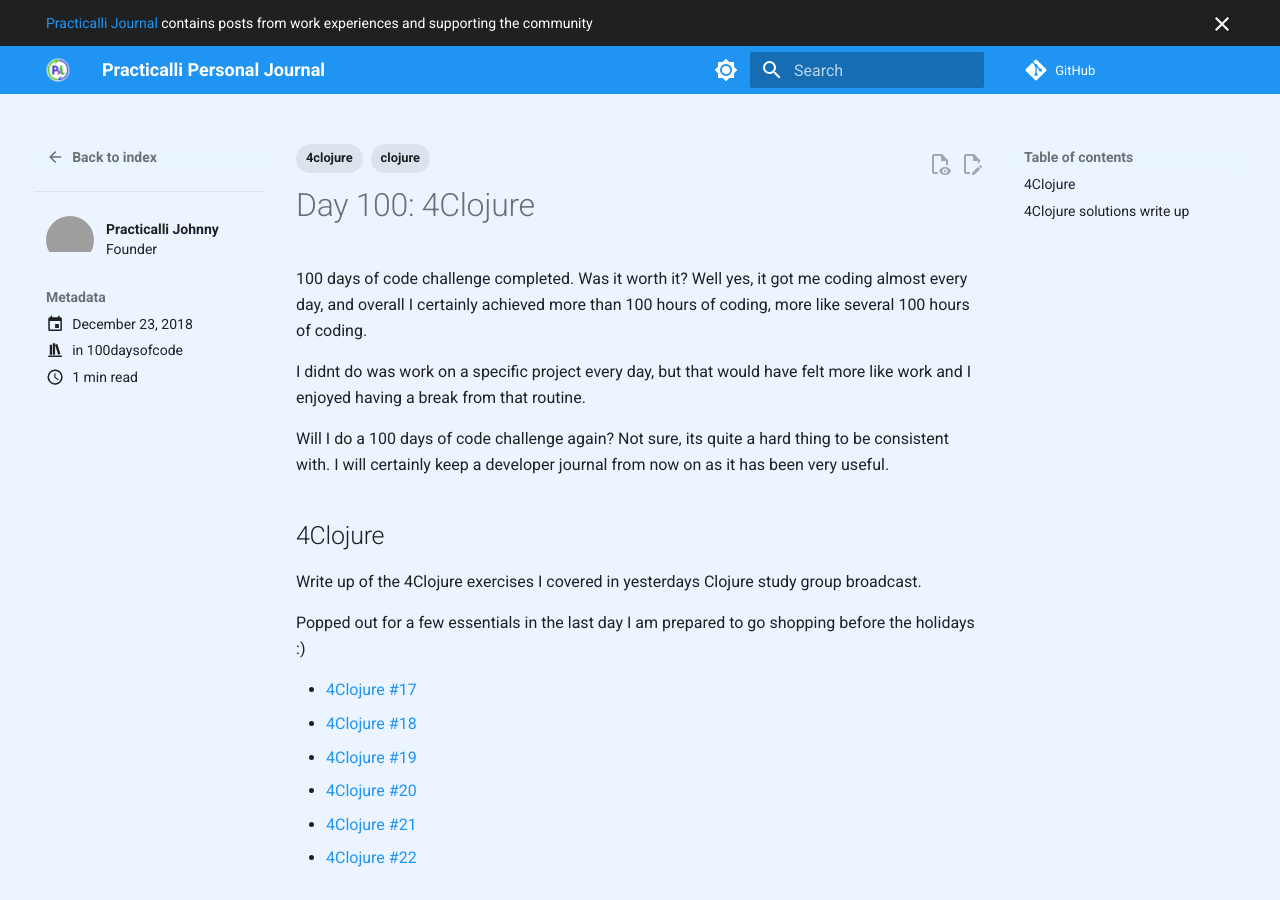
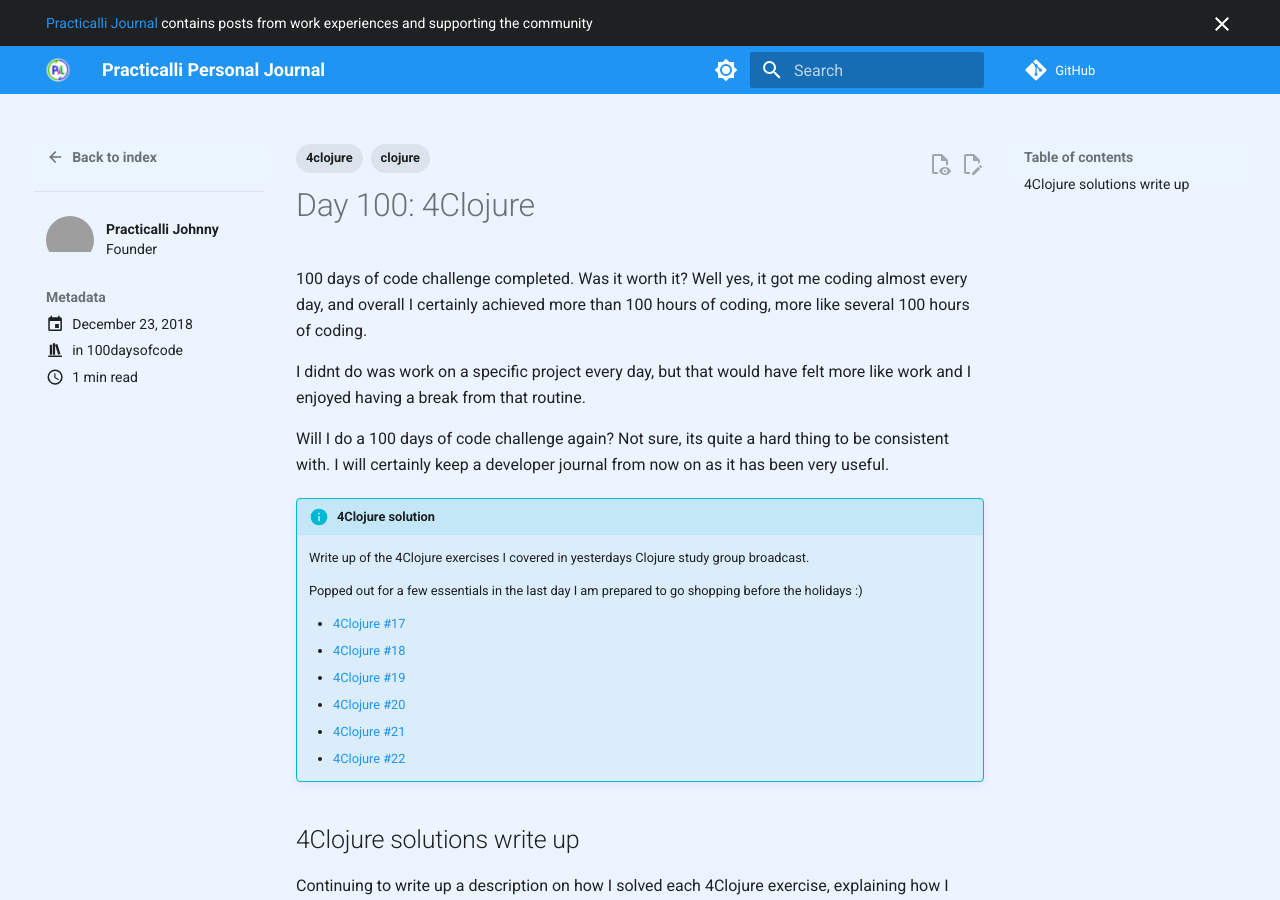
Before and after one commit to practicalli/personal-journal, an MkDocs documentation site: the page built from docs/posts/100-days-of-code/day-100-4clojure.md, in a window 1280 px wide and 900 px high. Built offline with MkDocs 1.6.1 and Material for MkDocs 9.7.7, drawn with Linux system fonts in a browser that asks for light colours; emoji names are drawn with the system emoji font; plug-ins that fetch from the network failed and are left out; comment, search, counter and statistics services are not loaded; grey boxes are pictures that could not be loaded.

Commit message:
fix: 4clojure solutions as admonitions

```diff
--- a/docs/posts/100-days-of-code/day-100-4clojure.md
+++ b/docs/posts/100-days-of-code/day-100-4clojure.md
@@ -16,21 +16,21 @@ I didnt do was work on a specific project every day, but that would have felt mo
 
 Will I do a 100 days of code challenge again?  Not sure, its quite a hard thing to be consistent with.  I will certainly keep a developer journal from now on as it has been very useful.
 
+!!! INFO "4Clojure solution"
+
+    Write up of the 4Clojure exercises I covered in yesterdays Clojure study group broadcast.
+
+    Popped out for a few essentials in the last day I am prepared to go shopping before the holidays :)
+
+    - [4Clojure #17](https://github.com/jr0cket/four-clojure/commit/7ff29a9f7014fde30e133f88f78c15d8729ed68e){target=_blank}
+    - [4Clojure #18](https://github.com/jr0cket/four-clojure/commit/f75d84c2ab82b0b74c6b87b29935c2a4e175cfc0){target=_blank}
+    - [4Clojure #19](https://github.com/jr0cket/four-clojure/commit/0a4a8561b951284aa90910f339cdae9c20225007){target=_blank}
+    - [4Clojure #20](https://github.com/jr0cket/four-clojure/commit/91616e84ed16803a76734a443a7a4b3b65c20262){target=_blank}
+    - [4Clojure #21](https://github.com/jr0cket/four-clojure/commit/5fe42949b7123c42a6b8d1f6ab8df2c7afc8f200){target=_blank}
+    - [4Clojure #22](https://github.com/jr0cket/four-clojure/commit/d7444b2f3f2f39937c4889cb080724ac790ec374){target=_blank}
+
+
 <!-- more -->
-
-## 4Clojure
-
-Write up of the 4Clojure exercises I covered in yesterdays Clojure study group broadcast.
-
-Popped out for a few essentials in the last day I am prepared to go shopping before the holidays :)
-
-- [4Clojure #17](https://github.com/jr0cket/four-clojure/commit/7ff29a9f7014fde30e133f88f78c15d8729ed68e){target=_blank}
-- [4Clojure #18](https://github.com/jr0cket/four-clojure/commit/f75d84c2ab82b0b74c6b87b29935c2a4e175cfc0){target=_blank}
-- [4Clojure #19](https://github.com/jr0cket/four-clojure/commit/0a4a8561b951284aa90910f339cdae9c20225007){target=_blank}
-- [4Clojure #20](https://github.com/jr0cket/four-clojure/commit/91616e84ed16803a76734a443a7a4b3b65c20262){target=_blank}
-- [4Clojure #21](https://github.com/jr0cket/four-clojure/commit/5fe42949b7123c42a6b8d1f6ab8df2c7afc8f200){target=_blank}
-- [4Clojure #22](https://github.com/jr0cket/four-clojure/commit/d7444b2f3f2f39937c4889cb080724ac790ec374){target=_blank}
-
 
 ##  4Clojure solutions write up
 
```
Also changed, not shown: docs/posts/100-days-of-code/day-098.md (+2 -3 lines).
